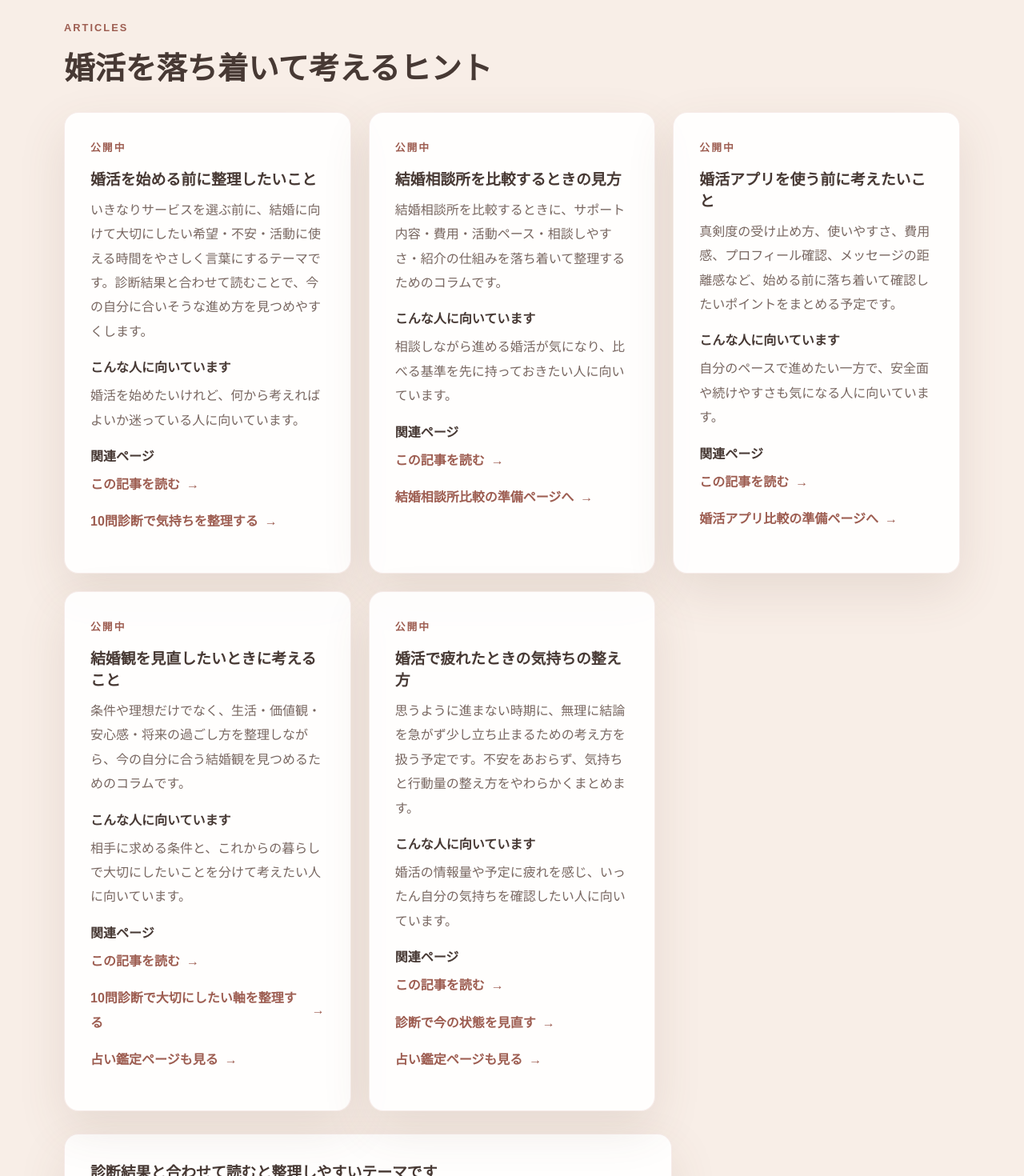
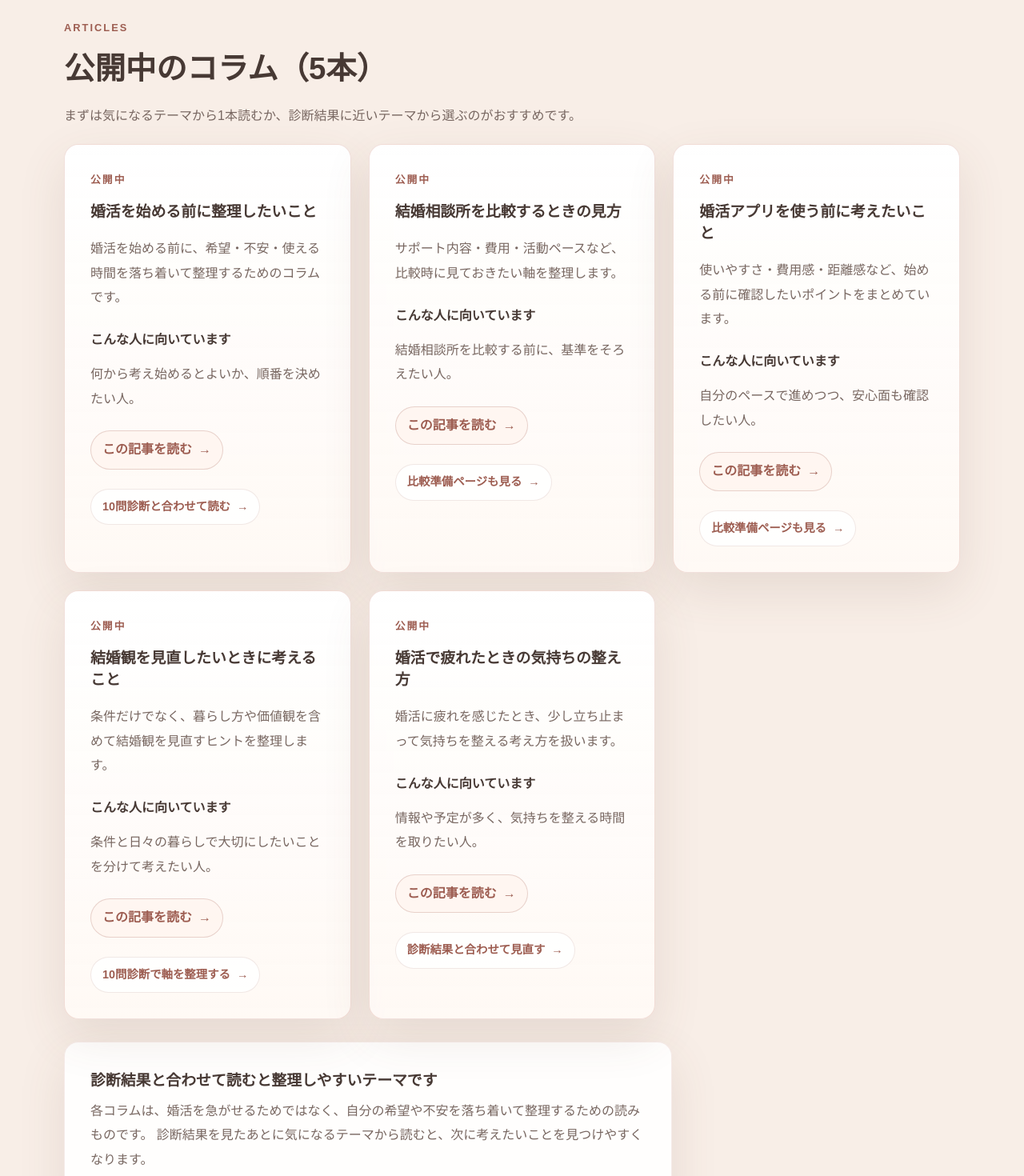
Before and after one commit to kenichis1971-cloud/konkatsu-diagnosis-site, a Next.js app: page /articles in a window 1280 px wide. Shown: the part 860-2330 px from the top of the page at 80% size. Built offline with nearby package versions, Linux system fonts and the light colour scheme.

Commit message:
Refine articles index card layout for published columns

```diff
--- a/app/articles/page.tsx
+++ b/app/articles/page.tsx
@@ -13,54 +13,42 @@ const articleCards = [
   {
     status: "公開中",
     title: "婚活を始める前に整理したいこと",
-    body: "いきなりサービスを選ぶ前に、結婚に向けて大切にしたい希望・不安・活動に使える時間をやさしく言葉にするテーマです。診断結果と合わせて読むことで、今の自分に合いそうな進め方を見つめやすくします。",
-    suitableFor: "婚活を始めたいけれど、何から考えればよいか迷っている人に向いています。",
-    relatedLinks: [
-      { href: "/articles/before-start", label: "この記事を読む" },
-      { href: "/diagnosis", label: "10問診断で気持ちを整理する" },
-    ],
+    body: "婚活を始める前に、希望・不安・使える時間を落ち着いて整理するためのコラムです。",
+    suitableFor: "何から考え始めるとよいか、順番を決めたい人。",
+    relatedLinks: [{ href: "/diagnosis", label: "10問診断と合わせて読む" }],
+    href: "/articles/before-start",
   },
   {
     status: "公開中",
     title: "結婚相談所を比較するときの見方",
-    body: "結婚相談所を比較するときに、サポート内容・費用・活動ペース・相談しやすさ・紹介の仕組みを落ち着いて整理するためのコラムです。",
-    suitableFor: "相談しながら進める婚活が気になり、比べる基準を先に持っておきたい人に向いています。",
-    relatedLinks: [
-      { href: "/articles/compare-marriage-agencies", label: "この記事を読む" },
-      { href: "/marriage-agencies", label: "結婚相談所比較の準備ページへ" },
-    ],
+    body: "サポート内容・費用・活動ペースなど、比較時に見ておきたい軸を整理します。",
+    suitableFor: "結婚相談所を比較する前に、基準をそろえたい人。",
+    relatedLinks: [{ href: "/marriage-agencies", label: "比較準備ページも見る" }],
+    href: "/articles/compare-marriage-agencies",
   },
   {
     status: "公開中",
     title: "婚活アプリを使う前に考えたいこと",
-    body: "真剣度の受け止め方、使いやすさ、費用感、プロフィール確認、メッセージの距離感など、始める前に落ち着いて確認したいポイントをまとめる予定です。",
-    suitableFor: "自分のペースで進めたい一方で、安全面や続けやすさも気になる人に向いています。",
-    relatedLinks: [
-      { href: "/articles/before-using-marriage-apps", label: "この記事を読む" },
-      { href: "/marriage-apps", label: "婚活アプリ比較の準備ページへ" },
-    ],
+    body: "使いやすさ・費用感・距離感など、始める前に確認したいポイントをまとめています。",
+    suitableFor: "自分のペースで進めつつ、安心面も確認したい人。",
+    relatedLinks: [{ href: "/marriage-apps", label: "比較準備ページも見る" }],
+    href: "/articles/before-using-marriage-apps",
   },
   {
     status: "公開中",
     title: "結婚観を見直したいときに考えること",
-    body: "条件や理想だけでなく、生活・価値観・安心感・将来の過ごし方を整理しながら、今の自分に合う結婚観を見つめるためのコラムです。",
-    suitableFor: "相手に求める条件と、これからの暮らしで大切にしたいことを分けて考えたい人に向いています。",
-    relatedLinks: [
-      { href: "/articles/review-marriage-values", label: "この記事を読む" },
-      { href: "/diagnosis", label: "10問診断で大切にしたい軸を整理する" },
-      { href: "/fortune", label: "占い鑑定ページも見る" },
-    ],
+    body: "条件だけでなく、暮らし方や価値観を含めて結婚観を見直すヒントを整理します。",
+    suitableFor: "条件と日々の暮らしで大切にしたいことを分けて考えたい人。",
+    relatedLinks: [{ href: "/diagnosis", label: "10問診断で軸を整理する" }],
+    href: "/articles/review-marriage-values",
   },
   {
     status: "公開中",
     title: "婚活で疲れたときの気持ちの整え方",
-    body: "思うように進まない時期に、無理に結論を急がず少し立ち止まるための考え方を扱う予定です。不安をあおらず、気持ちと行動量の整え方をやわらかくまとめます。",
-    suitableFor: "婚活の情報量や予定に疲れを感じ、いったん自分の気持ちを確認したい人に向いています。",
-    relatedLinks: [
-      { href: "/articles/when-marriage-activities-feel-tiring", label: "この記事を読む" },
-      { href: "/diagnosis", label: "診断で今の状態を見直す" },
-      { href: "/fortune", label: "占い鑑定ページも見る" },
-    ],
+    body: "婚活に疲れを感じたとき、少し立ち止まって気持ちを整える考え方を扱います。",
+    suitableFor: "情報や予定が多く、気持ちを整える時間を取りたい人。",
+    relatedLinks: [{ href: "/diagnosis", label: "診断結果と合わせて見直す" }],
+    href: "/articles/when-marriage-activities-feel-tiring",
   },
 ];
 
@@ -91,31 +79,38 @@ export default async function ArticlesPage({ searchParams }: ArticlesPageProps)
       <section className="section section--soft" aria-labelledby="articles-list-title">
         <div className="section__inner">
           <p className="eyebrow">Articles</p>
-          <h2 id="articles-list-title">婚活を落ち着いて考えるヒント</h2>
-          <div className="card-grid">
+          <h2 id="articles-list-title">公開中のコラム（5本）</h2>
+          <p className="articles-list-intro">まずは気になるテーマから1本読むか、診断結果に近いテーマから選ぶのがおすすめです。</p>
+          <div className="card-grid articles-card-grid">
             {articleCards.map((article) => (
-              <article className="text-card" key={article.title}>
-                <p className="eyebrow">{article.status}</p>
+              <article className="text-card article-card article-card--published" key={article.title}>
+                <p className="eyebrow article-card__status">{article.status}</p>
                 <h3>{article.title}</h3>
                 <p>{article.body}</p>
                 <h4>こんな人に向いています</h4>
                 <p>{article.suitableFor}</p>
-                <h4>関連ページ</h4>
+                <p>
+                  <Link className="article-card-link" href={article.href}>
+                    この記事を読む
+                  </Link>
+                </p>
+                <div className="article-card__related-links">
                   {article.relatedLinks.map((link) => (
                     <p key={link.href + link.label}>
-                    <Link className="article-card-link" href={link.href}>
+                      <Link className="article-card-link article-card-link--subtle" href={link.href}>
                         {link.label}
                       </Link>
                     </p>
                   ))}
+                </div>
               </article>
             ))}
           </div>
           <div className="text-card text-card--large articles-note">
             <h3>診断結果と合わせて読むと整理しやすいテーマです</h3>
             <p>
-              各コラムは、婚活を急がせるためではなく、自分の希望や不安を落ち着いて整理するための読みものとして準備しています。
-              診断結果を見たあとに気になるテーマから確認すると、次に考えたいことを見つけやすくなります。
+              各コラムは、婚活を急がせるためではなく、自分の希望や不安を落ち着いて整理するための読みものです。
+              診断結果を見たあとに気になるテーマから読むと、次に考えたいことを見つけやすくなります。
             </p>
           </div>
           <DiagnosisReturnLink searchParams={params} />
--- a/app/globals.css
+++ b/app/globals.css
@@ -795,6 +795,53 @@ p {
   text-underline-offset: 4px;
 }
 
+.articles-list-intro {
+  max-width: 700px;
+  margin-bottom: 0;
+}
+
+.articles-card-grid {
+  margin-top: 20px;
+}
+
+.article-card {
+  display: grid;
+  align-content: start;
+  gap: 8px;
+}
+
+.article-card--published {
+  border-color: rgba(201, 135, 122, 0.26);
+  background: linear-gradient(180deg, rgba(255, 255, 255, 0.98), rgba(255, 250, 246, 0.9));
+}
+
+.article-card__status {
+  margin-bottom: 4px;
+}
+
+.article-card .article-card-link {
+  min-height: 38px;
+  padding: 8px 14px;
+  border: 1px solid rgba(157, 93, 81, 0.24);
+  border-radius: 999px;
+  background: rgba(255, 244, 238, 0.7);
+}
+
+.article-card-link--subtle {
+  border: 1px solid rgba(157, 93, 81, 0.14) !important;
+  background: rgba(255, 255, 255, 0.84) !important;
+  font-size: 0.9rem;
+}
+
+.article-card__related-links {
+  display: grid;
+  gap: 4px;
+}
+
+.article-card__related-links p {
+  margin-bottom: 0;
+}
+
 .articles-note {
   margin-top: 28px;
 }
```
Lines whose indentation alone changed are shown as unchanged.
